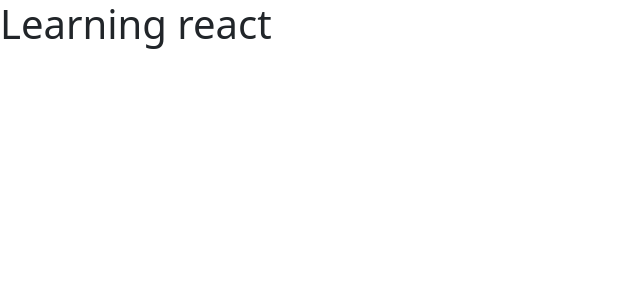
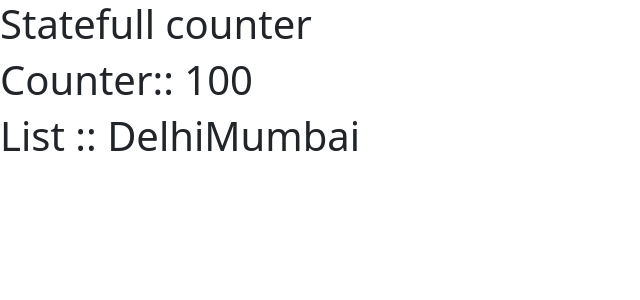
Before and after one commit to AKSHAY-MORE18/new-final-react-app-sb, a React (Create React App) app: page / in a window 1280 px wide. Shown: the top 300 px of the page, without its empty margins (0-640 px from the left). Built offline with nearby package versions, Linux system fonts and the light colour scheme.

Commit message:
statefull variable with method

```diff
--- a/src/App.js
+++ b/src/App.js
@@ -4,17 +4,19 @@ import { useState } from "react";
 
 function App() {
 
-  //stateless variable
-  let title = "Learning react"
-let counter =100;
-let list= [];
+ let [counter, setCounter] =useState(100);
+ let [name, setName] = useState("rahul")
+ let [active, setActive] = useState(true)
+ let [list, setList] = useState(["Delhi", "Mumbai"]);
 
-  return( <div>
-    <h1> {title}</h1>
-    </div>
 
-    /** inside cursly brace u can write anything inside it */
-  );
+return (
+  <div>
+    <h1>Statefull counter</h1>
+    <h1>Counter:: {counter}</h1>
+    <h1>List :: {list}</h1>
+  </div>
+);
 }
 
 export default App;
```
